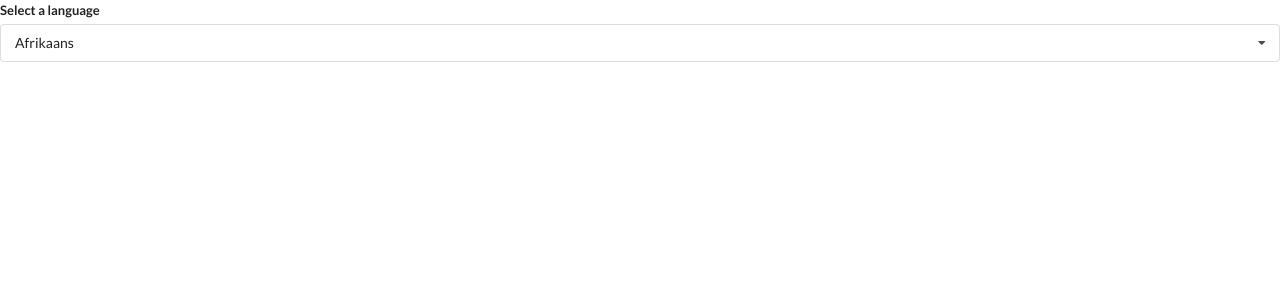
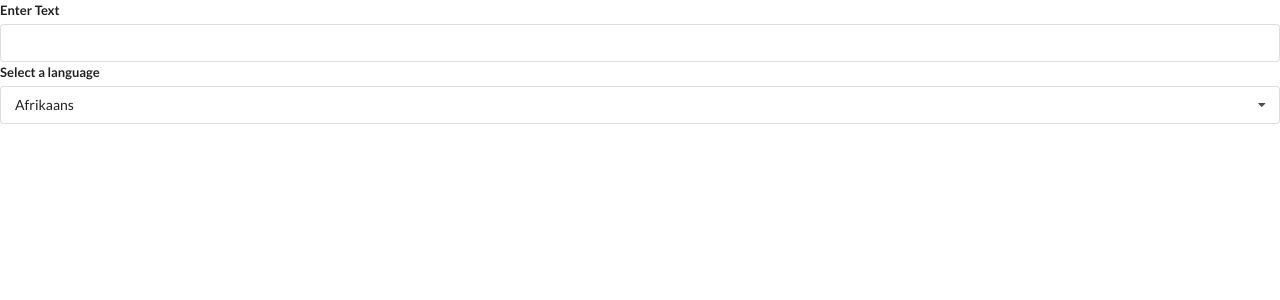
Before and after one commit to ArossThompson/Widgets-with-hooks, a React (Create React App) app: page / in a window 1280 px wide. Shown: the top 300 px of the page. Built offline with nearby package versions, Linux system fonts and the light colour scheme.

Commit message:
added a text input field to the translate component to later be used to convert

```diff
--- a/src/components/Translate.jsx
+++ b/src/components/Translate.jsx
@@ -6,10 +6,17 @@ import { languages } from '../utils/constants'
 
 const Translate = () => {
   const [language, setLanguage] = useState(languages[0]);
+  const [text, setText] = useState('');
 
 
   return (
       <div>
+        <div className="ui form">
+          <div className="field">
+            <label htmlFor="">Enter Text</label>
+            <input value={text} type="text" onChange={(e) => {setText(e.target.value)}}/>
+          </div>
+        </div>
         <Dropdown
           label="Select a language"
           options={languages}
```
